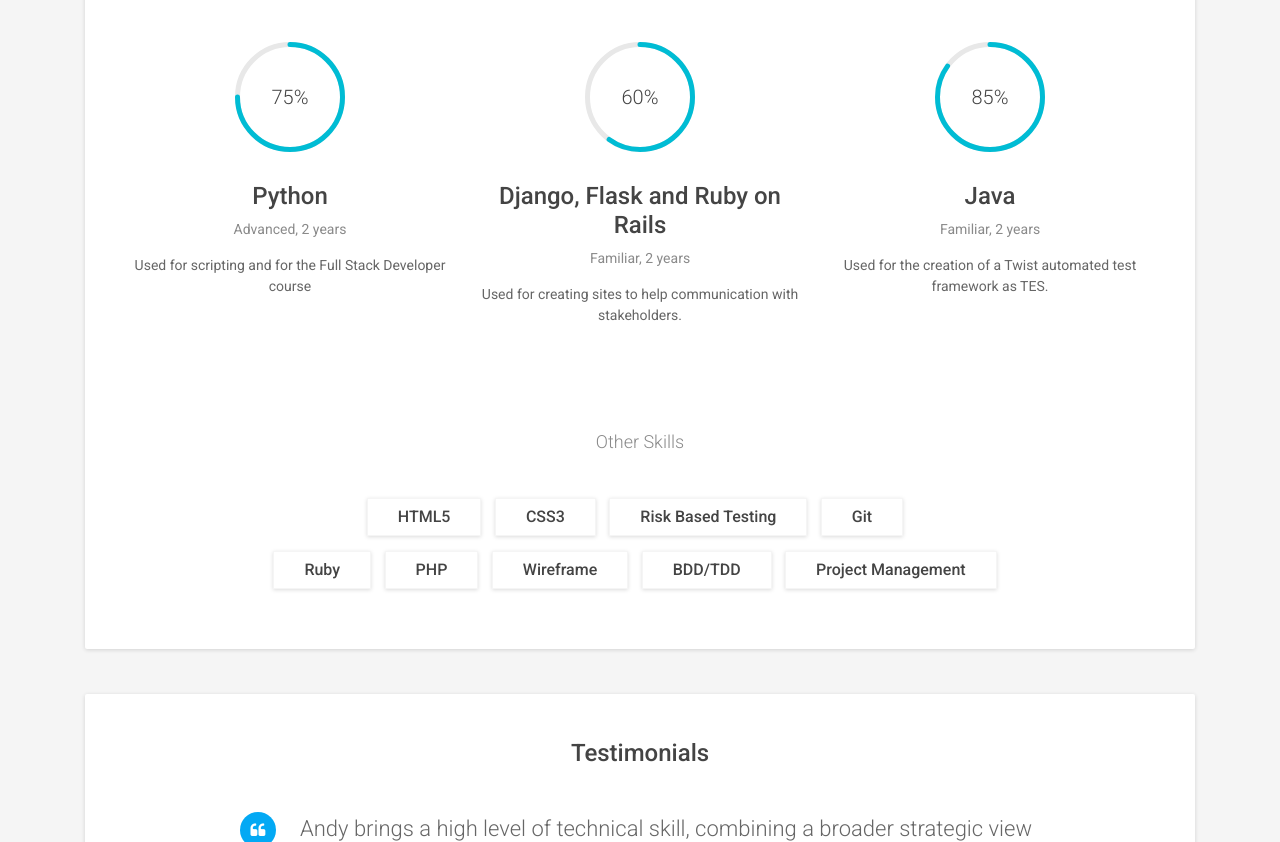
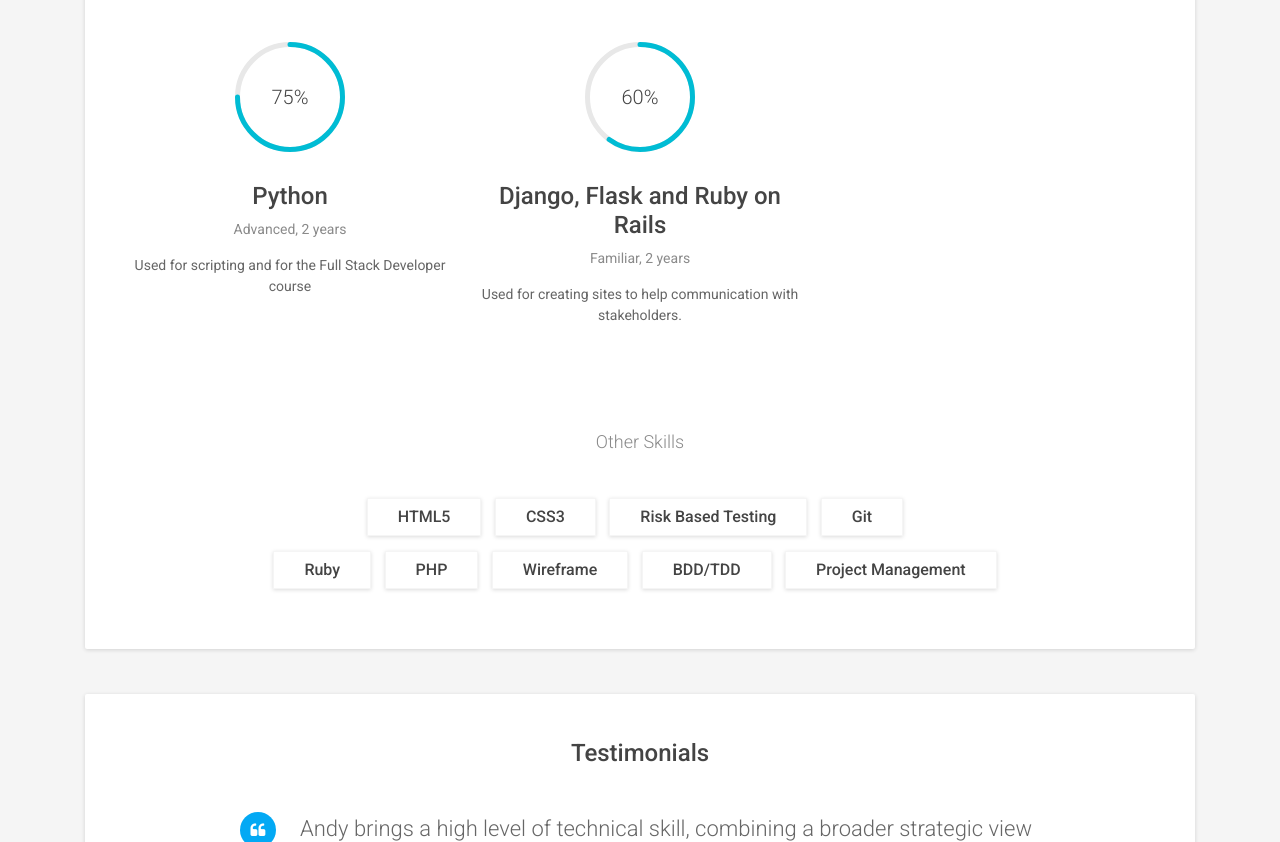
Before and after one commit to AndyFever/profile, a plain HTML site: page sphere-bs4/index.html in a window 1280 px wide. Shown: the part 4918-5760 px from the top of the page. Drawn offline with Linux system fonts and the light colour scheme.

Commit message:
Removed java section

```diff
--- a/sphere-bs4/index.html
+++ b/sphere-bs4/index.html
@@ -495,18 +495,6 @@
                             </div>
                         </div><!--//item-inner-->
                     </div><!--//item-->
-                    <div class="item col-12 col-md-4">
-                        <div class="item-inner">
-                            <div class="chart-easy-pie text-center">
-                                <div class="chart-theme-1 chart" data-percent="85"><span>85</span>%</div>
-                            </div>
-                            <h4 class="skill-name">Java</h4>
-                            <div class="level">Familiar, 2 years</div>
-                            <div class="desc">
-                                Used for the creation of a Twist automated test framework as TES.
-                            </div>
-                        </div><!--//item-inner-->
-                    </div><!--//item-->
                 </div><!--//row-->
             </div><!--//top-skills-->
 
```
